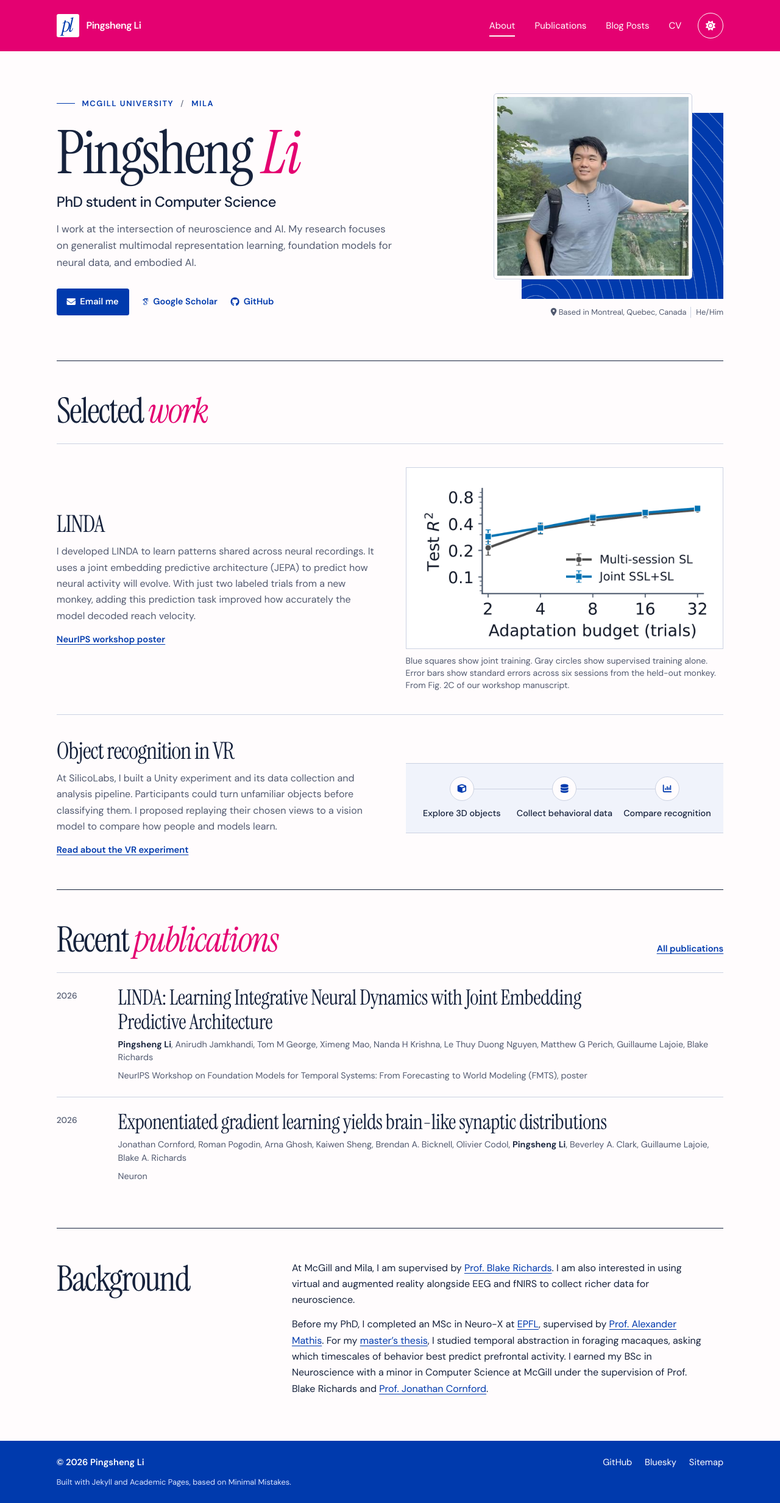
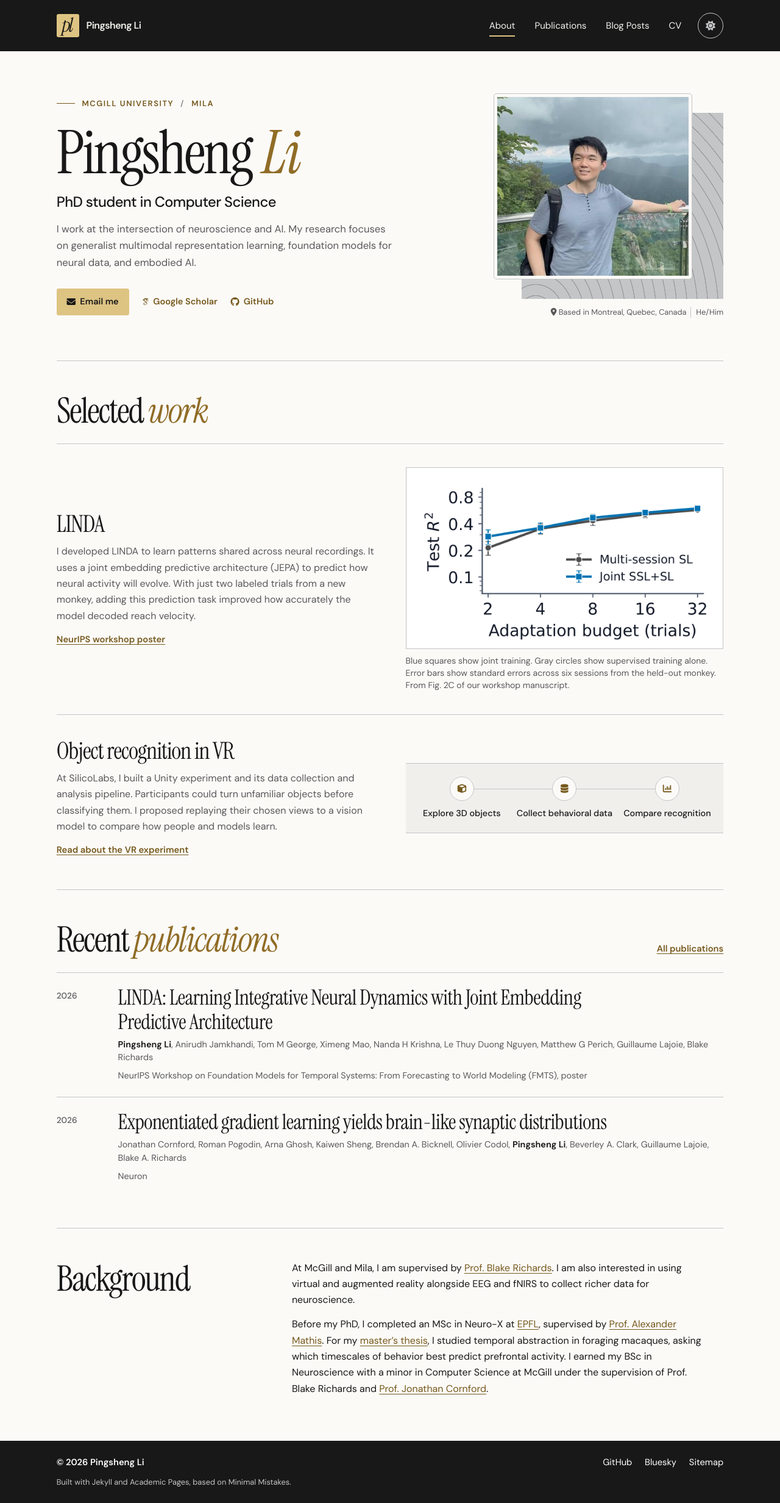
Before and after one commit to Pingsheng-NeuroAI/Pingsheng-NeuroAI.github.io, a Jekyll site: the page built from _pages/about.md, in a window 1280 px wide. Shown: the whole page at 61% size. Built offline with Jekyll 4.4.1, drawn with Linux system fonts in a browser that asks for light colours; some web fonts are replaced.

Commit message:
Give the academic site a black, gold and silver palette

```diff
--- a/_includes/head/custom.html
+++ b/_includes/head/custom.html
@@ -12,6 +12,6 @@
 <link rel="icon" type="image/png" href="{{ base_path }}/images/favicon-192x192.png" sizes="192x192"/>
 <link rel="manifest" href="{{ base_path }}/images/manifest.json"/>
 <link rel="icon" href="/images/favicon.ico"/>
-<meta name="theme-color" content="#e40171"/>
+<meta name="theme-color" content="#181818"/>
 
 <!-- end custom head snippets -->
--- a/_sass/_profile.scss
+++ b/_sass/_profile.scss
@@ -1,33 +1,32 @@
 // Shared palette and type for the profile, archives, and individual papers.
 :root {
-  --profile-pink: #e40171;
-  --profile-blue: #003aad;
-  --profile-paper: #fffcfd;
-  --profile-ink: #16223c;
-  --profile-muted: #525a70;
-  --profile-accent: var(--profile-blue);
-  --profile-emphasis: var(--profile-pink);
-  --profile-rule: #cbd2e2;
-  --profile-tint: #f0f3fb;
-  --profile-button-ink: #fff;
+  --profile-black: #181818;
+  --profile-gold: #dec483;
+  --profile-silver: #c4c5c7;
+  --profile-paper: #fbfaf7;
+  --profile-ink: var(--profile-black);
+  --profile-muted: #59595b;
+  --profile-accent: #76591d;
+  --profile-emphasis: #906c26;
+  --profile-rule: var(--profile-silver);
+  --profile-tint: #f0efec;
   --profile-serif: "Instrument Serif", Georgia, "Times New Roman", serif;
   --profile-sans: "DM Sans", "Helvetica Neue", Arial, sans-serif;
   --profile-gutter: clamp(1.25rem, 6vw, 5rem);
 }
 html[data-theme="dark"] {
-  --profile-paper: #10172a;
-  --profile-ink: #f5f5fc;
-  --profile-muted: #bdc6de;
-  --profile-accent: #adc8ff;
-  --profile-emphasis: #ff8fc1;
-  --profile-rule: #394866;
-  --profile-tint: #1a2640;
-  --profile-button-ink: #10172a;
+  --profile-paper: #202020;
+  --profile-ink: #f3f2ef;
+  --profile-muted: var(--profile-silver);
+  --profile-accent: var(--profile-gold);
+  --profile-emphasis: var(--profile-gold);
+  --profile-rule: #545456;
+  --profile-tint: #2a2a2b;
   color-scheme: dark;
 }
 :root, html[data-theme="dark"] {
   --global-bg-color: var(--profile-paper);
-  --global-footer-bg-color: var(--profile-blue);
+  --global-footer-bg-color: var(--profile-black);
   --global-text-color: var(--profile-ink);
   --global-text-color-light: var(--profile-muted);
   --global-border-color: var(--profile-rule);
@@ -59,8 +58,8 @@ a:focus-visible, button:focus-visible, summary:focus-visible {
   margin-inline: auto;
   padding-inline: var(--profile-gutter);
 }
-.profile-masthead { background: var(--profile-pink); color: white; }
-.profile-masthead :focus-visible, .page__footer :focus-visible { outline-color: white; }
+.profile-masthead { background: var(--profile-black); color: #f3f2ef; }
+.profile-masthead :focus-visible, .page__footer :focus-visible { outline-color: var(--profile-gold); }
 .profile-bar, .profile-brand, .profile-nav, .profile-contact, .profile-contact a {
   display: flex;
   align-items: center;
@@ -79,8 +78,8 @@ a:focus-visible, button:focus-visible, summary:focus-visible {
   width: 2.35rem;
   height: 2.35rem;
   padding: 0 .14em .06em 0;
-  background: white;
-  color: var(--profile-blue);
+  background: var(--profile-gold);
+  color: var(--profile-black);
   font: italic 2rem/.9 var(--profile-serif);
   letter-spacing: -.09em;
   border-radius: .2rem;
@@ -100,7 +99,7 @@ a:focus-visible, button:focus-visible, summary:focus-visible {
   position: absolute;
   inset: auto 0 .22rem;
   height: 2px;
-  background: currentColor;
+  background: var(--profile-gold);
 }
 .profile-theme {
   display: grid;
@@ -109,12 +108,12 @@ a:focus-visible, button:focus-visible, summary:focus-visible {
   height: 2.65rem;
   padding: 0;
   background: transparent;
-  color: white;
+  color: var(--profile-silver);
   border: 1px solid currentColor;
   border-radius: 50%;
   cursor: pointer;
 }
-.profile-theme:hover { background: white; color: var(--profile-blue); }
+.profile-theme:hover { background: var(--profile-silver); color: var(--profile-black); }
 .profile-skip {
   position: absolute;
   top: -5em;
@@ -193,10 +192,10 @@ a:focus-visible, button:focus-visible, summary:focus-visible {
 .profile-contact a.profile-contact-primary {
   padding: .5rem 1.05rem;
   border-radius: .22rem;
-  background: var(--profile-accent);
-  color: var(--profile-button-ink);
+  background: var(--profile-gold);
+  color: var(--profile-black);
 }
-.profile-contact a.profile-contact-primary:hover { background: var(--profile-ink); }
+.profile-contact a.profile-contact-primary:hover { background: var(--profile-silver); }
 .profile-portrait { display: block; justify-self: end; width: 100%; max-width: 23.5rem; margin: 0; }
 .profile-portrait-plate {
   position: relative;
@@ -207,8 +206,8 @@ a:focus-visible, button:focus-visible, summary:focus-visible {
   content: "";
   position: absolute;
   inset: 9% 0 0 12%;
-  background-color: var(--profile-blue);
-  background-image: repeating-radial-gradient(ellipse at 7% 108%, transparent 0 10px, rgba(255,255,255,.32) 10.5px 11.2px, transparent 11.7px 17px);
+  background-color: var(--profile-silver);
+  background-image: repeating-radial-gradient(ellipse at 7% 108%, transparent 0 10px, rgba(24,24,24,.26) 10.5px 11.2px, transparent 11.7px 17px);
 }
 .profile-portrait-plate img {
   position: absolute;
@@ -232,7 +231,7 @@ a:focus-visible, button:focus-visible, summary:focus-visible {
 }
 .profile-portrait figcaption span + span { border-left: 1px solid var(--profile-rule); padding-left: .5rem; }
 .profile-work, .profile-recent, .profile-background {
-  border-top: 1px solid var(--profile-ink);
+  border-top: 1px solid var(--profile-rule);
   padding-block: clamp(2rem, 4vw, 3.3rem);
 }
 .profile-section-head { display: flex; align-items: baseline; justify-content: space-between; gap: 1rem; margin-bottom: 1.35rem; }
@@ -403,7 +402,7 @@ a:focus-visible, button:focus-visible, summary:focus-visible {
 .profile-footer-links, .profile-footer-credits { display: flex; align-items: baseline; flex-wrap: wrap; gap: .45rem 1.3rem; }
 .profile-footer-links { color: inherit; font-size: .92rem; }
 .profile-footer-links span { font-weight: 600; margin-right: auto; }
-.profile-footer-credits { margin: .6rem 0 0; color: #dce6ff; font-size: .8rem; }
+.profile-footer-credits { margin: .6rem 0 0; color: var(--profile-silver); font-size: .8rem; }
 
 @media (min-width: 58em) {
   #main:not(.profile-home):has(.sidebar) { grid-template-columns: 12.6rem minmax(0, 1fr); gap: clamp(3rem, 6vw, 5.4rem); }
```
Also changed, not shown: images/apple-touch-icon-180x180.png, images/favicon-192x192.png, images/favicon-32x32.png, images/favicon-512x512.png, images/favicon.ico, images/favicon.svg.
